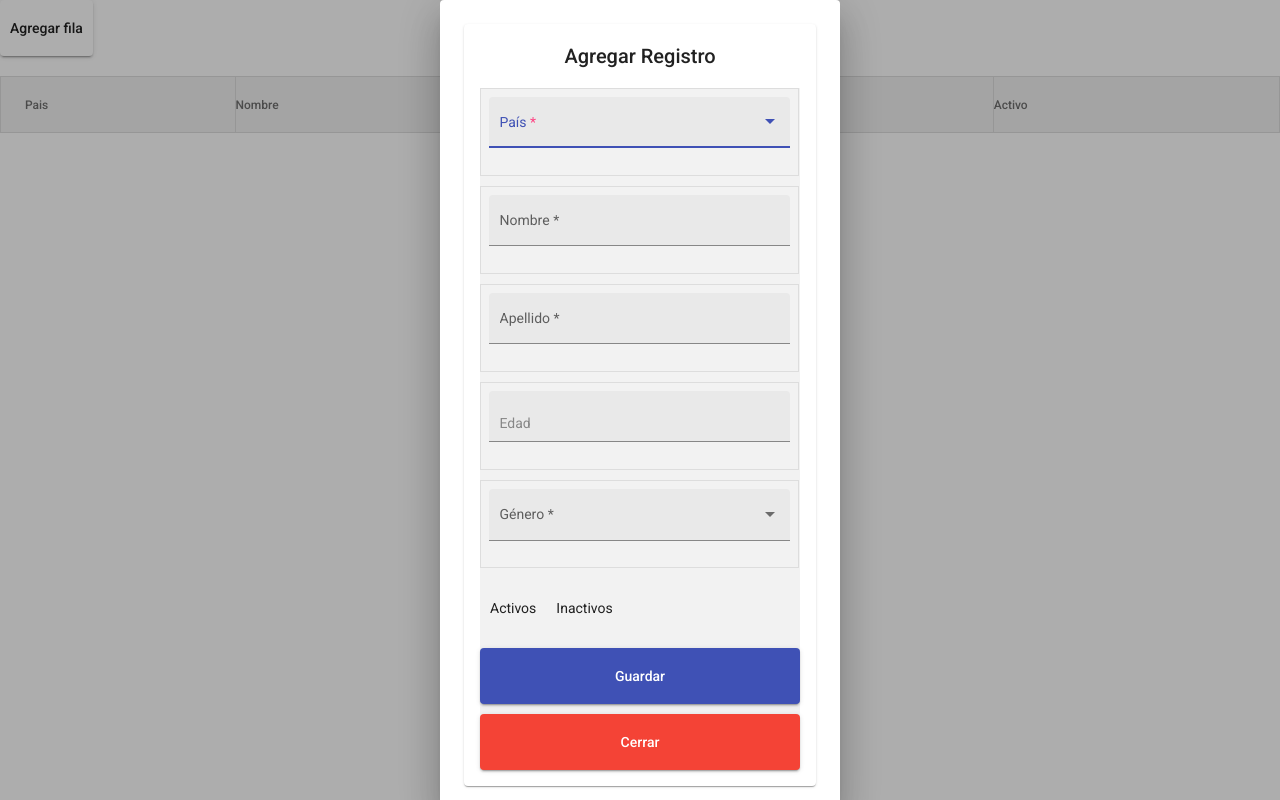
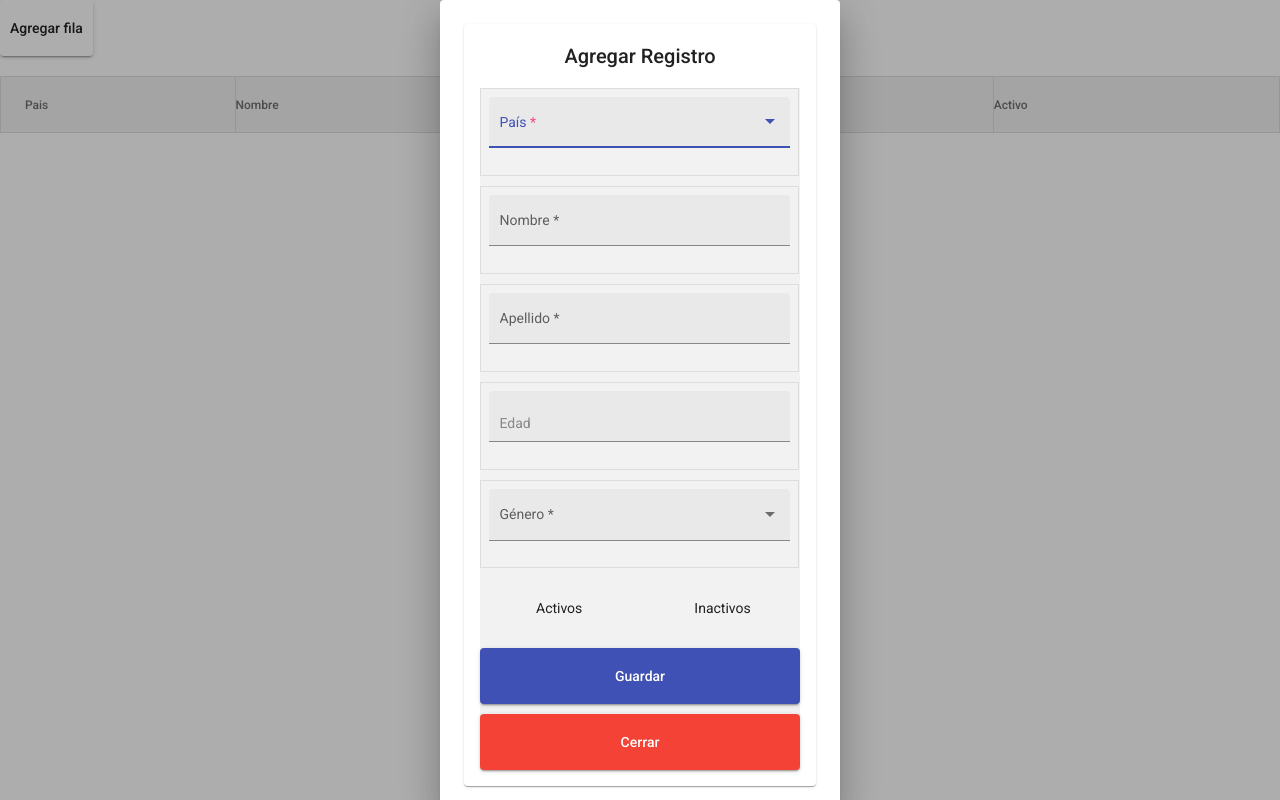
Before and after one commit to Luisdelahoz1/todo-list, an Angular app: page / in a window 1280 px wide. Both pictures are taken after a click on the button "Agregar fila". Built offline with nearby package versions, Linux system fonts and the light colour scheme.

Commit message:
changes css

```diff
--- a/src/components/formulario-modal/formulario-modal.component.css
+++ b/src/components/formulario-modal/formulario-modal.component.css
@@ -65,5 +65,5 @@ form {
   }
 
   .example-margin {
-    margin: 0 10px;
+    margin: -12px 56px;
   }
```
